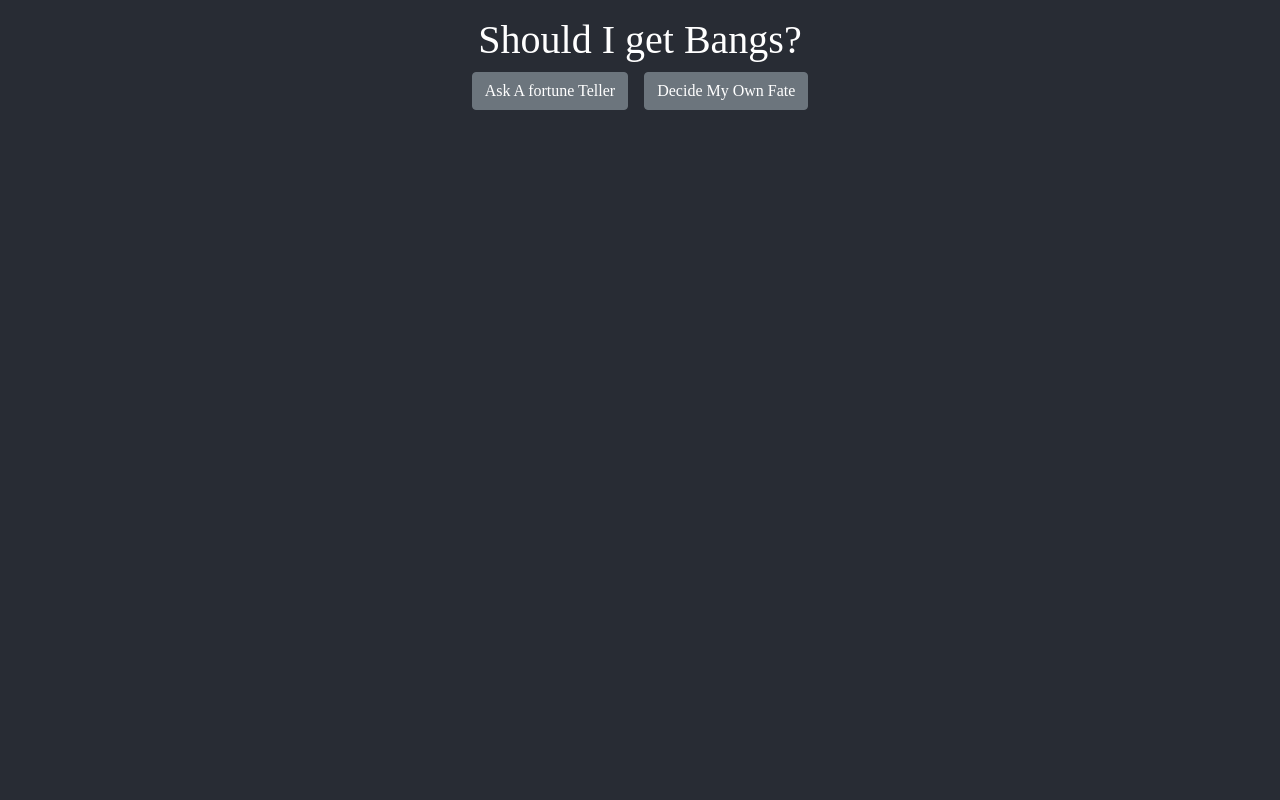
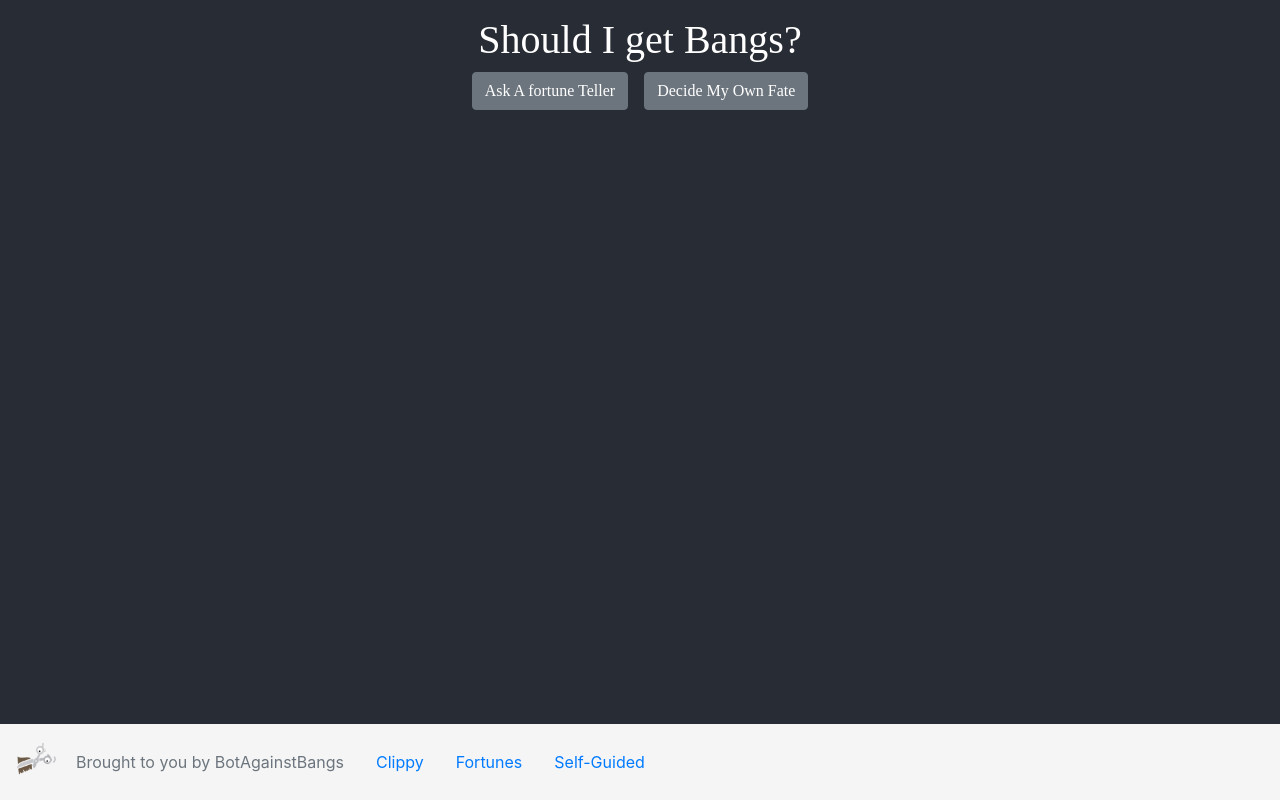
Before and after one commit to mwraich/bots_against_bangs, a React (Create React App) app: page / in a window 1280 px wide. Built offline with nearby package versions, Linux system fonts and the light colour scheme; a web font is replaced by a local one.

Commit message:
Add a footer

```diff
--- a/src/App.js
+++ b/src/App.js
@@ -1,12 +1,16 @@
 import React from 'react';
 import HomePage from './Homepage';
+import Footer from './Footer';
 import './App.css';
 
 function App() {
   return (
+    <>
     <div className="App">
         <HomePage/>
     </div>
+    <Footer/>
+    </>
   );
 }
 
--- /dev/null
+++ b/src/Footer.js
@@ -0,0 +1,27 @@
+import React from 'react';
+import { Nav, NavItem, NavLink } from 'reactstrap';
+import clippy from './Images/clippy.png';
+
+function Footer() {
+  return (
+    <Nav className="footer">
+      <NavItem>
+        <img width="60" src={clippy} style={{paddingTop: 10, paddingLeft: 10}}/>
+      </NavItem>
+      <NavItem>
+        <NavLink disabled>Brought to you by BotAgainstBangs</NavLink>
+      </NavItem>
+      <NavItem>
+        <NavLink href="https://twitter.com/BotAgainstBangs">Clippy</NavLink>
+      </NavItem>
+      <NavItem>
+        <NavLink href="/">Fortunes</NavLink>
+      </NavItem>
+      <NavItem>
+        <NavLink href="/">Self-Guided</NavLink>
+      </NavItem>
+    </Nav>
+  );
+}
+
+export default Footer;
--- a/src/index.css
+++ b/src/index.css
@@ -1,5 +1,7 @@
 body {
   margin: 0;
+  /* Margin bottom by footer height */
+  margin-bottom: 60px;
   font-family: -apple-system, BlinkMacSystemFont, 'Segoe UI', 'Roboto', 'Oxygen',
     'Ubuntu', 'Cantarell', 'Fira Sans', 'Droid Sans', 'Helvetica Neue',
     sans-serif;
@@ -12,3 +14,15 @@ code {
   font-family: source-code-pro, Menlo, Monaco, Consolas, 'Courier New',
     monospace;
 }
+
+html {
+  position: relative;
+  min-height: 100%;
+}
+.footer {
+  position: absolute;
+  bottom: 0;
+  width: 100%;
+  line-height: 60px; /* Vertically center the text there */
+  background-color: #f5f5f5;
+}
```
Also changed, not shown: src/Images/clippy.png (added).
